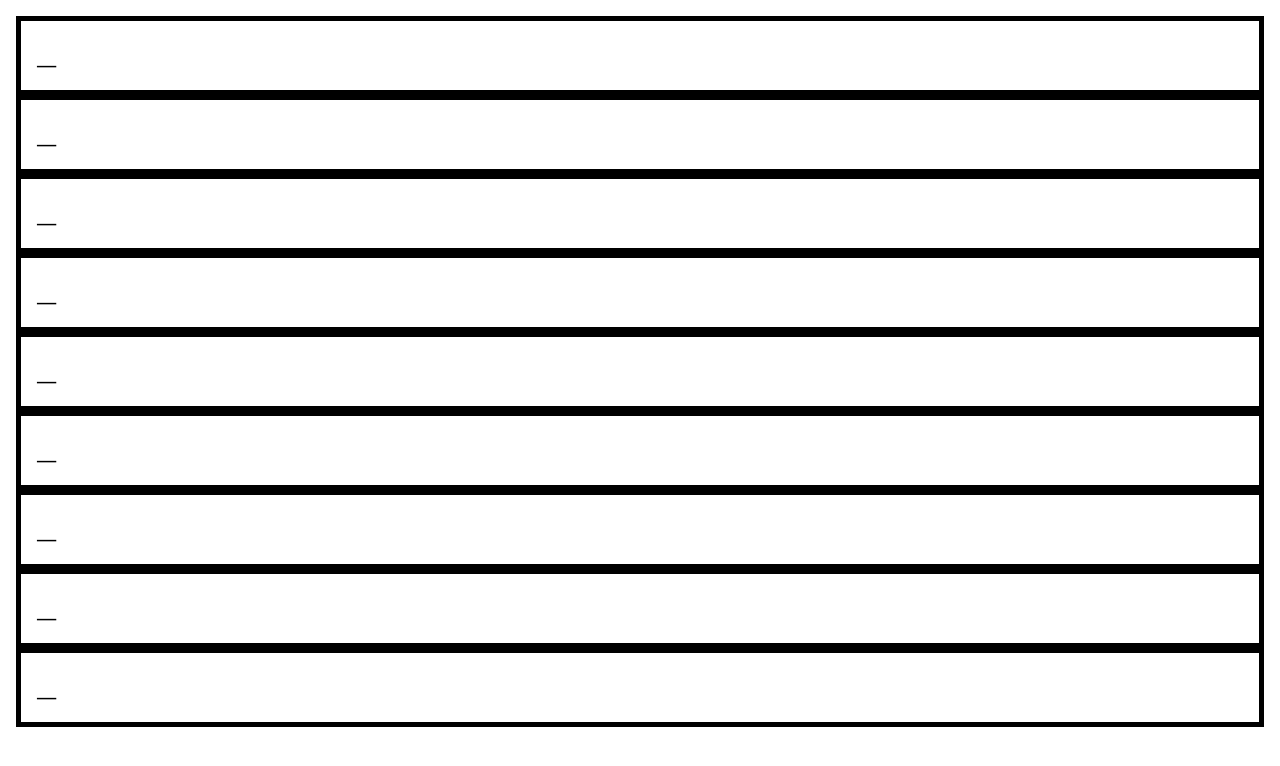
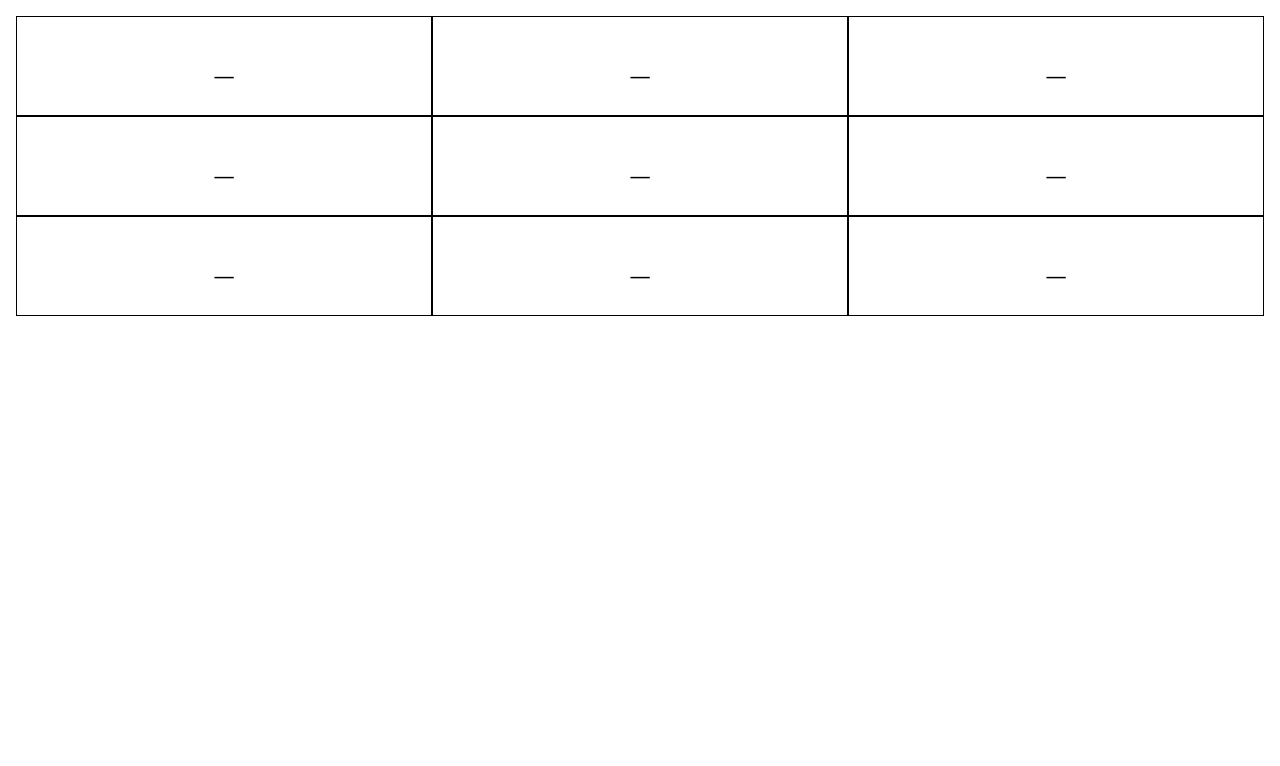
Before and after one commit to oliverkocsis/xando-ionic, a React (Create React App) app: page /home in a window 1280 px wide. Shown: the top 766 px of the page. Built offline with nearby package versions, Linux system fonts and the light colour scheme.

Commit message:
#2 Display the spaces as 3 x 3 grid

```diff
--- a/package.json
+++ b/package.json
@@ -24,7 +24,6 @@
     "react-dom": "^17.0.1",
     "react-router": "^5.2.0",
     "react-router-dom": "^5.2.0",
-    "react-scripts": "4.0.2",
     "typescript": "^4.1.3",
     "web-vitals": "^0.2.4",
     "workbox-background-sync": "^5.1.4",
@@ -65,7 +64,8 @@
     ]
   },
   "devDependencies": {
-    "@capacitor/cli": "3.2.4"
+    "@capacitor/cli": "3.2.4",
+    "react-scripts": "4.0.2"
   },
   "description": "An Ionic project"
 }
--- a/src/components/Grid.css
+++ b/src/components/Grid.css
@@ -1 +1,5 @@
-.grid {}
+.grid {
+    display: flex;
+    flex-direction: row;
+    flex-wrap: wrap;
+}
--- a/src/components/Space.css
+++ b/src/components/Space.css
@@ -2,7 +2,12 @@
     font-family: 'Courier New', Courier, monospace;
     font-weight: bold;
     font-size: 2rem;
-    padding: 1rem;
+    text-align: center;
+    vertical-align: middle;
     border-style: solid;
-    border-width: 5px;
+    border-width: 1px;
+    flex: 1 0 33%;
+    height: 100px;
+    line-height: 100px;
+
 }
```
Also changed, not shown: 1 other file (tests, documents, lock files or other folders).
